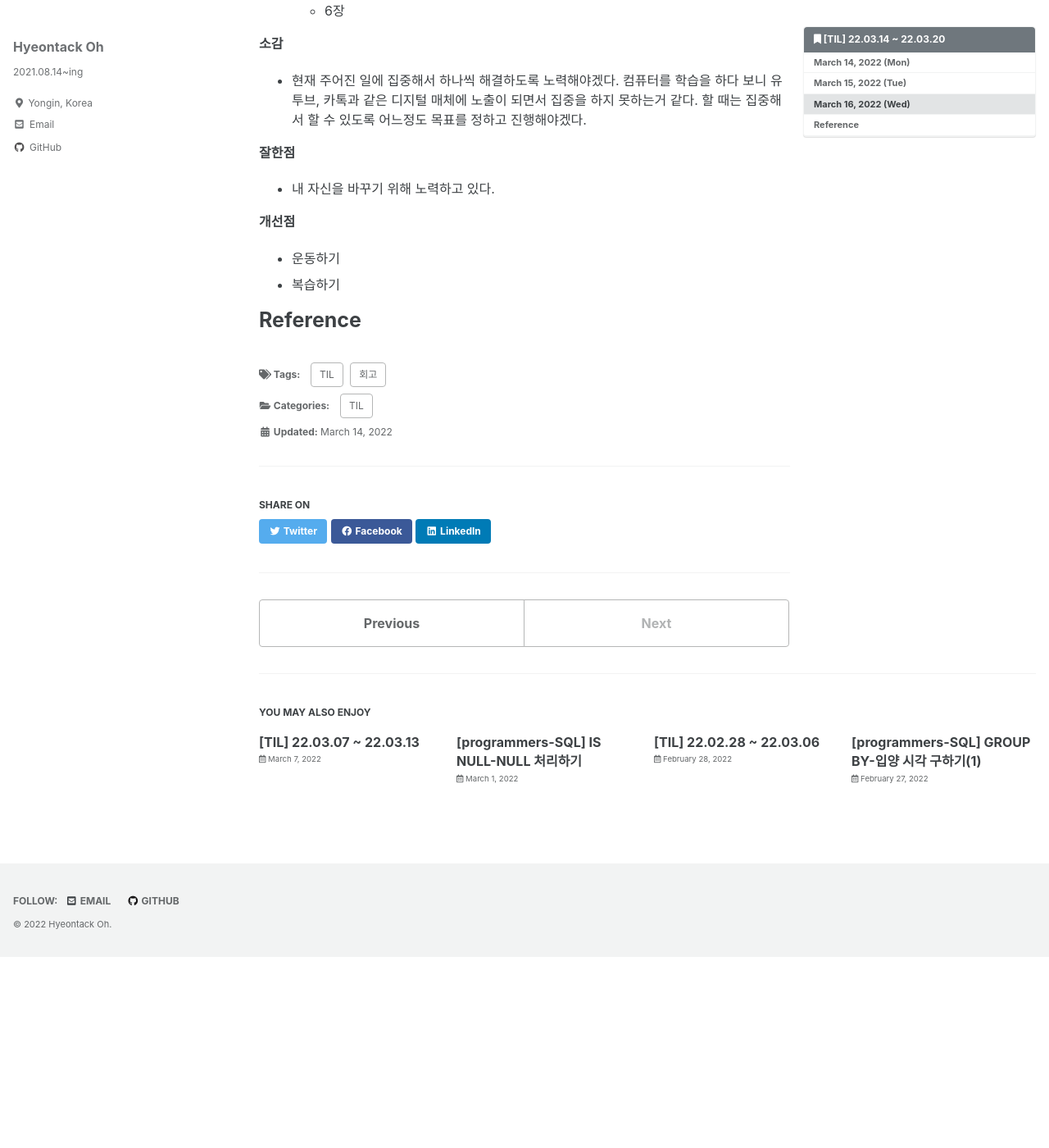
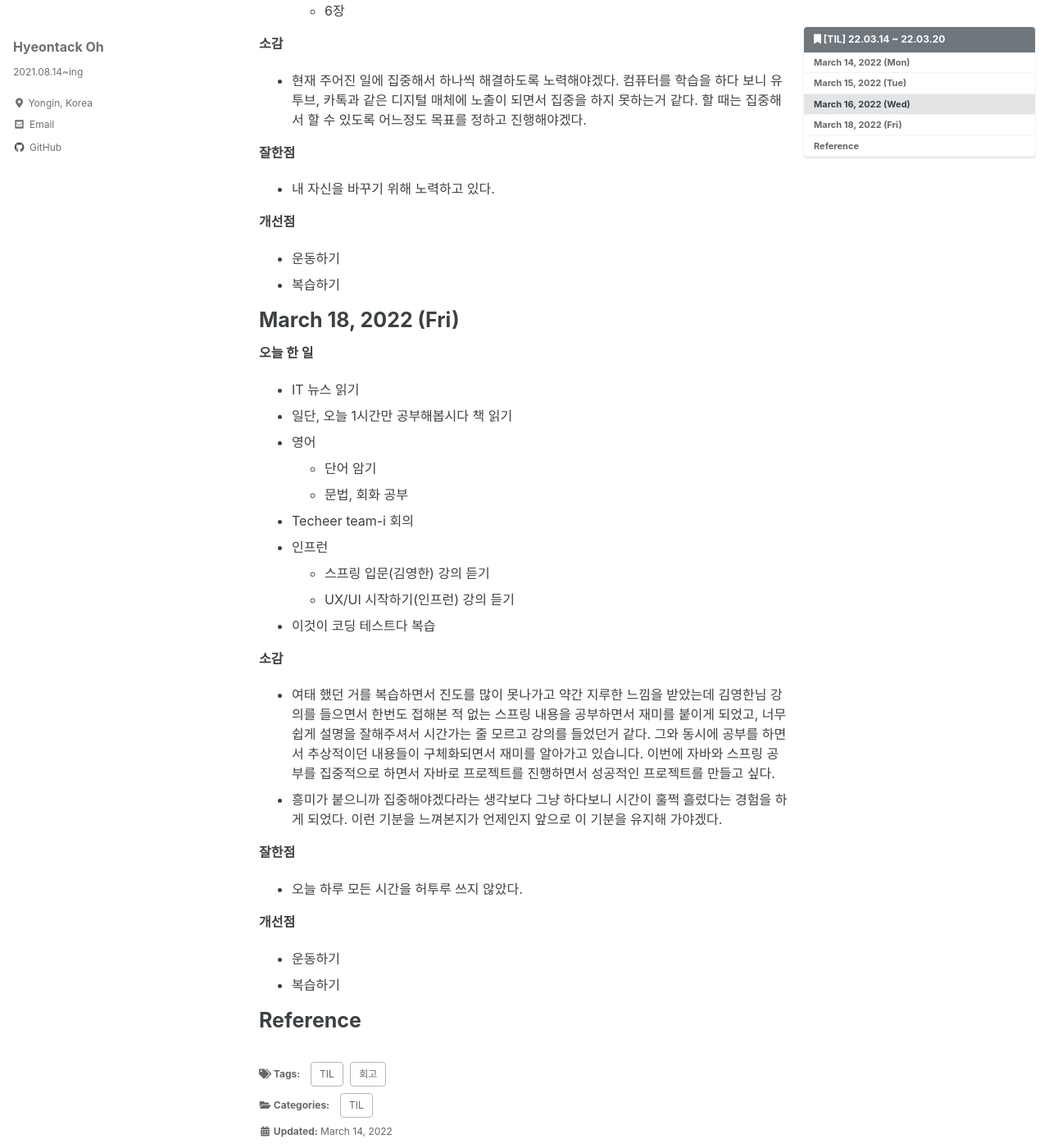
Before and after one commit to hyeontack5/hyeontack5.github.io, a Jekyll site: the page built from _posts/TIL/2022-03-14-[TIL] 22.03.14 ~ 22.03.20.md, in a window 1280 px wide and 1400 px high, scrolled down 1820 px. Shown: the whole window at 82% size. Built offline with Jekyll 4.4.1, drawn with Linux system fonts in a browser that asks for light colours; cached includes are drawn as plain includes; before the commit the page ends 2987 px from its top, so only the background shows below that.

Commit message:
Docs: 22.03.18 회고

```diff
--- a/_posts/TIL/2022-03-14-[TIL] 22.03.14 ~ 22.03.20.md
+++ b/_posts/TIL/2022-03-14-[TIL] 22.03.14 ~ 22.03.20.md
@@ -78,4 +78,31 @@ toc_icon: "bookmark"
 - 운동하기
 - 복습하기
 
+# March 18, 2022 (Fri)
+
+**오늘 한 일**
+- IT 뉴스 읽기
+- 일단, 오늘 1시간만 공부해봅시다 책 읽기
+- 영어
+  - 단어 암기
+  - 문법, 회화 공부
+- Techeer team-i 회의
+- 인프런
+  - 스프링 입문(김영한) 강의 듣기
+  - UX/UI 시작하기(인프런) 강의 듣기
+- 이것이 코딩 테스트다 복습
+
+**소감**
+- 여태 했던 거를 복습하면서 진도를 많이 못나가고 약간 지루한 느낌을 받았는데 김영한님 강의를 들으면서 한번도 접해본 적 없는 스프링 내용을 공부하면서 재미를 붙이게 되었고,
+너무 쉽게 설명을 잘해주셔서 시간가는 줄 모르고 강의를 들었던거 같다. 그와 동시에 공부를 하면서 추상적이던 내용들이 구체화되면서 재미를 알아가고 있습니다.
+이번에 자바와 스프링 공부를 집중적으로 하면서 자바로 프로젝트를 진행하면서 성공적인 프로젝트를 만들고 싶다.
+- 흥미가 붙으니까 집중해야겠다라는 생각보다 그냥 하다보니 시간이 훌쩍 흘렀다는 경험을 하게 되었다. 이런 기분을 느껴본지가 언제인지 앞으로 이 기분을 유지해 가야겠다.
+
+**잘한점**
+- 오늘 하루 모든 시간을 허투루 쓰지 않았다.
+
+**개선점**
+- 운동하기
+- 복습하기
+
 # Reference
```
